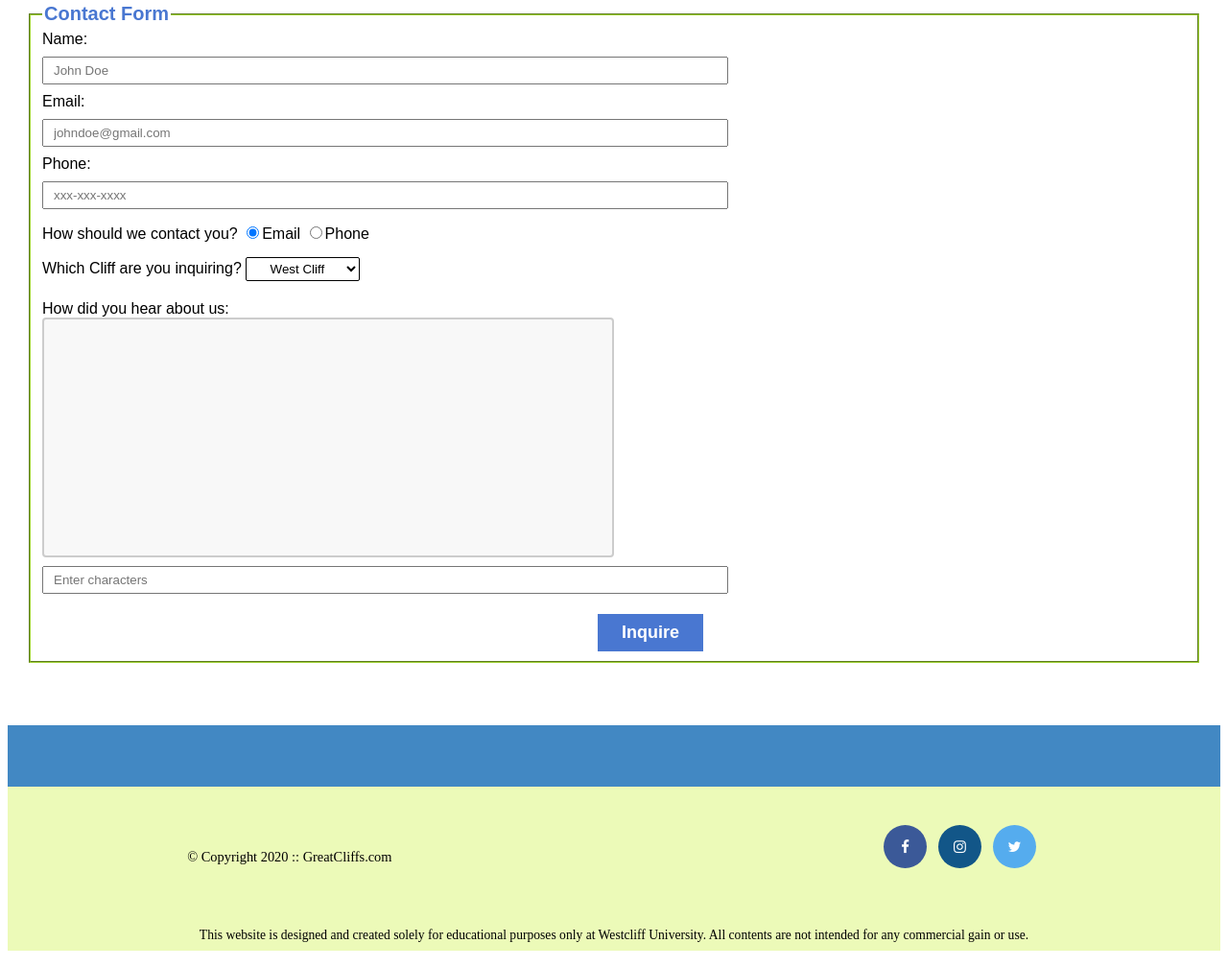
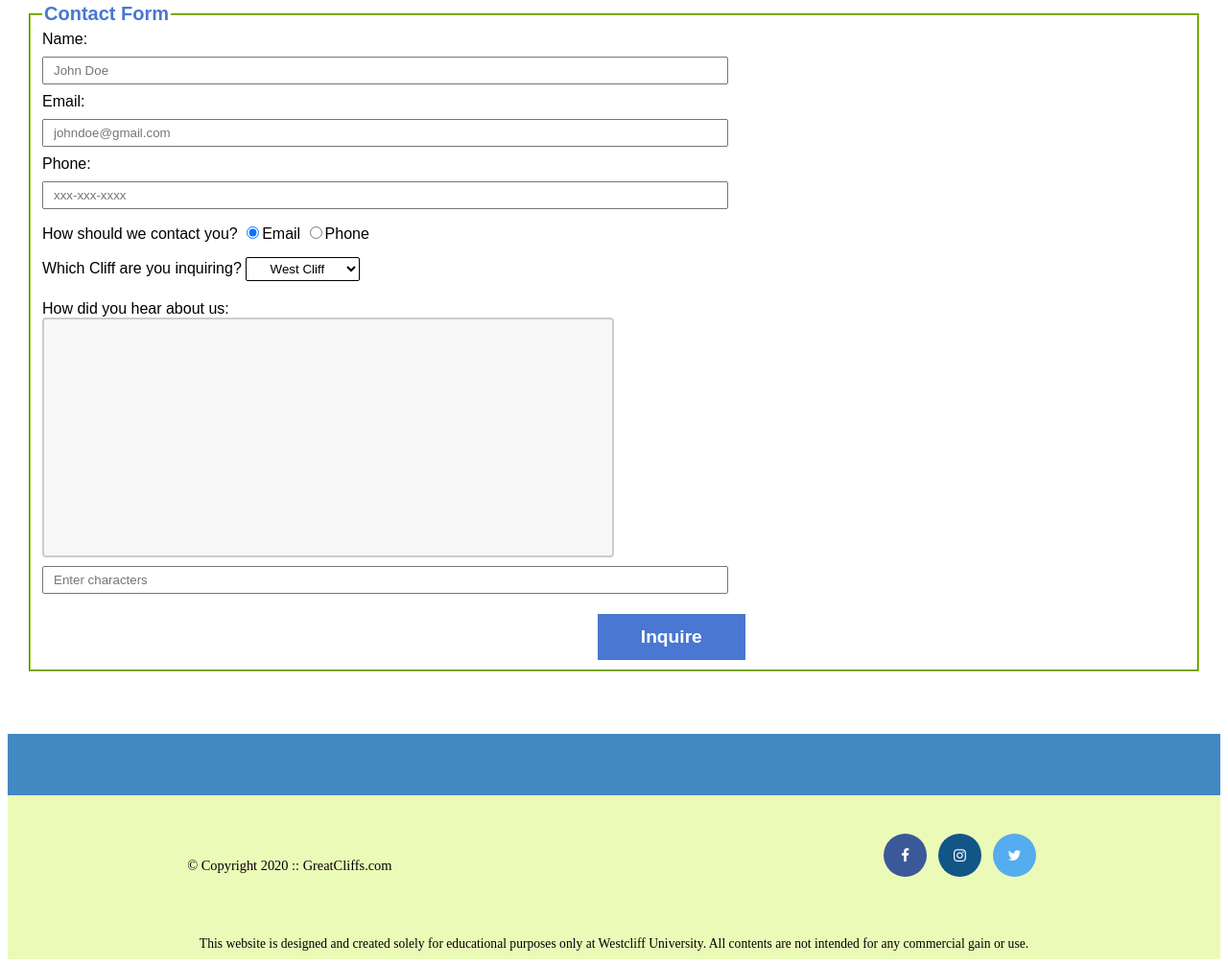
Before and after one commit to harry-up282/week4day1Homework, a plain HTML site: page contact.html in a window 1280 px wide. Shown: the part 679-1687 px from the top of the page at 96% size. Drawn offline with Linux system fonts and the light colour scheme; a script that the page names is missing.

Commit message:
Update styles.css
adding styles to textarea and random character button

```diff
--- a/styles.css
+++ b/styles.css
@@ -266,3 +266,12 @@ input[type="submit"] {
   font-weight: bolder;
   font-size: 18px;
 }
+form .button input {
+  width: 8em;
+  height: 2.5em;
+  font-size: 1.2em;
+  font-weight: bold;
+  /* background-color: #4977d1; */
+  color: #fff;
+  border: none;
+}
```
